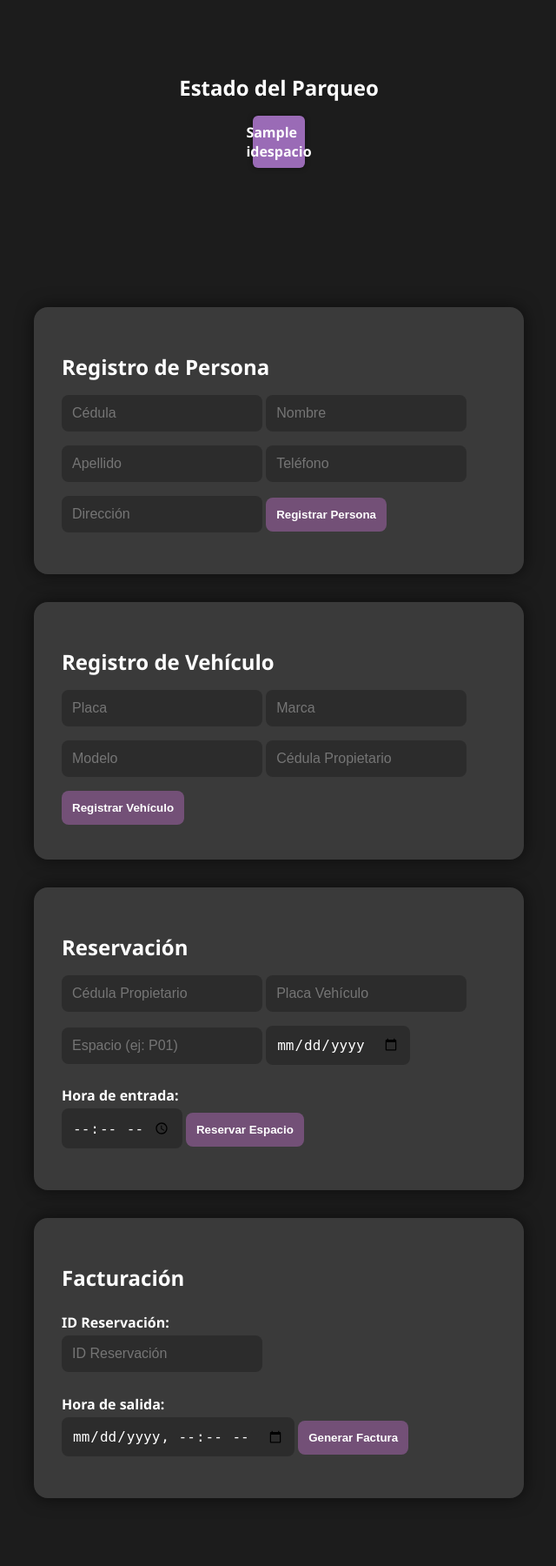
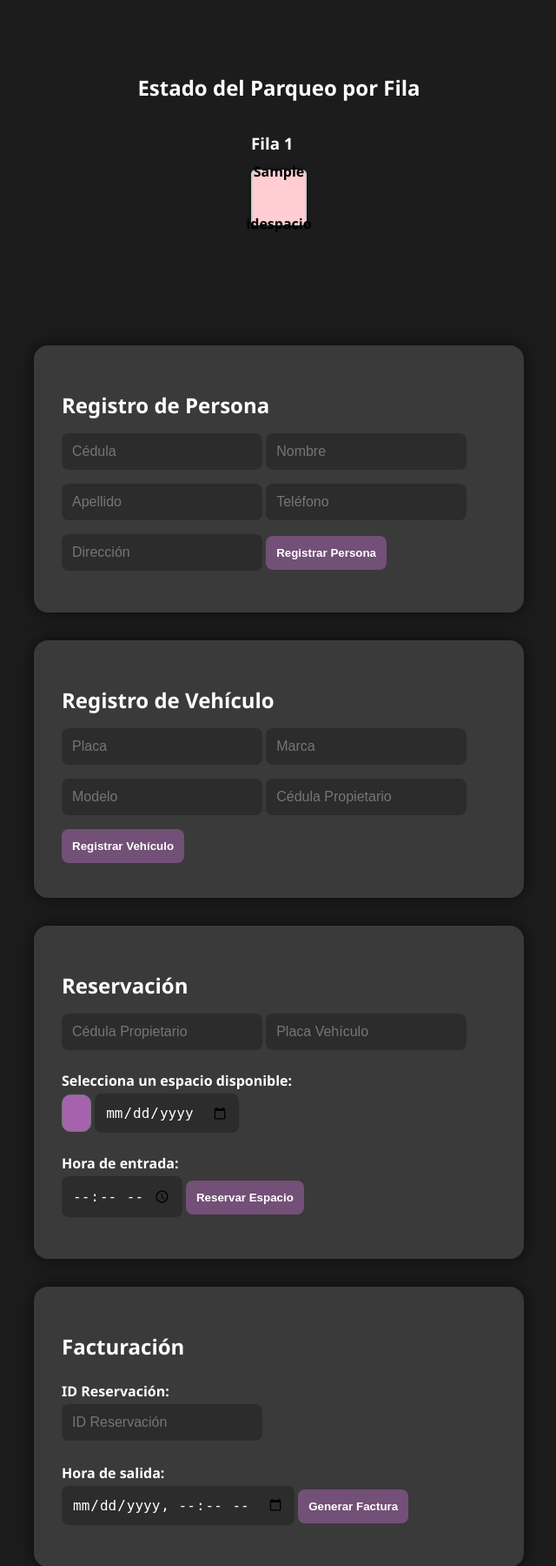
Before and after one commit to daniduartem/Proyecto-Sistema-Inteligente-de-Parqueo, a Flask app: template templates/index.html in a window 1280 px wide. Shown: the part 75-1875 px from the top of the page at 87% size, without its empty margins (319-959 px from the left). Before the commit the page ends 1797 px from the top, so only its background shows below. Run offline with Flask 3, Linux system fonts and the light colour scheme; the template is opened without the code that fills it: most values are stand-ins (such as "Sample title", 1, 10 or a date in 2020); lists and menus that the app fills with data are empty.

Commit message:
Actualizacion

```diff
--- a/app.py
+++ b/app.py
@@ -1,6 +1,7 @@
 from flask import Flask, render_template, request, redirect, flash
 import pyodbc
 from datetime import datetime, timedelta
+import re
 
 app = Flask(__name__)
 app.secret_key = 'clave_segura'
@@ -13,7 +14,7 @@ MAX_HORAS_PERMITIDAS = 10
 class BaseDatos:
     def __init__(self):
         self.con = pyodbc.connect(
-            r'DRIVER={SQL Server};SERVER=EV\SQLEXPRESS;DATABASE=ParqueoDB;Trusted_Connection=yes;'
+            r'DRIVER={SQL Server};SERVER=DANIELA\SQLEXPRESS;DATABASE=ParqueoDB;Trusted_Connection=yes;'
         )
         self.cursor = self.con.cursor()
 
@@ -53,17 +54,53 @@ class Vehiculo(BaseDatos):
         self.ejecutar(sql, (placa, marca, modelo, cedula))
         return "Vehículo registrado correctamente."
 
+# Clase Pila
+class Pila(BaseDatos):
+    def obtener_pila(self, id_fila):
+        sql = "SELECT IDEspacio, Placa FROM PilaEstacionamiento WHERE IDFila=? ORDER BY PosicionEnPila DESC"
+        return self.consultar(sql, (id_fila,))
+
+    def apilar(self, id_fila, id_espacio, placa):
+        pila_actual = self.obtener_pila(id_fila)
+        nueva_posicion = len(pila_actual)
+        sql = ("INSERT INTO PilaEstacionamiento (IDFila, IDEspacio, Placa, PosicionEnPila) "
+               "VALUES (?, ?, ?, ?)")
+        self.ejecutar(sql, (id_fila, id_espacio, placa, nueva_posicion))
+
+    def desapilar(self, id_fila):
+        sql = ("SELECT TOP 1 IDEspacio, Placa FROM PilaEstacionamiento "
+               "WHERE IDFila=? ORDER BY PosicionEnPila DESC")
+        resultado = self.consultar(sql, (id_fila,))
+        if resultado:
+            espacio, placa = resultado[0]
+            self.ejecutar("DELETE FROM PilaEstacionamiento WHERE IDFila=? AND IDEspacio=?", (id_fila, espacio))
+            return placa
+        return None
+
 # Clase Espacio
 class Espacio(BaseDatos):
     def obtener_matriz(self):
-        resultado = self.consultar("SELECT IDEspacio, Ocupado FROM Espacio ORDER BY IDEspacio")
-        matriz = [[None for _ in range(5)] for _ in range(5)]
-        for i in range(5):
-            for j in range(5):
-                index = i * 5 + j
-                if index < len(resultado):
-                    matriz[i][j] = resultado[index]
-        return matriz
+     resultado = self.consultar("SELECT IDEspacio, Ocupado FROM Espacio ORDER BY IDEspacio")
+     matriz = [[None for _ in range(5)] for _ in range(5)]
+
+     for i in range(5):
+        for j in range(5):
+            index = i * 5 + j
+            if index < len(resultado):
+                espacio_raw, ocupado = resultado[index]
+
+                # Convertimos "P01" en 1
+                import re
+                numero = re.search(r'\d+', str(espacio_raw))
+                espacio_id = int(numero.group()) if numero else index + 1
+
+                matriz[i][j] = {
+                    "IDEspacio": espacio_id,           # valor 1–25
+                    "Ocupado": int(ocupado),
+                    "Etiqueta": str(espacio_id)        # también muestra como "1", "2", ...
+                }
+
+     return matriz
 
     def espacio_disponible(self, id_espacio):
         resultado = self.consultar("SELECT Ocupado FROM Espacio WHERE IDEspacio=?", (id_espacio,))
@@ -79,26 +116,37 @@ class Espacio(BaseDatos):
 # Clase Reservacion
 class Reservacion(BaseDatos):
     def registrar(self, cedula, placa, id_espacio, fecha, hora_entrada):
+    # Convertir a formato "P01"
+        id_espacio = f'P{int(id_espacio):02d}'
+
         espacio = Espacio()
-        persona = self.consultar("SELECT 1 FROM Persona WHERE Cedula=?", (cedula,))
+        pila = Pila()
+
+        persona = self.consultar("SELECT 1 FROM Persona WHERE Cedula = ?", (cedula,))
         if not persona:
-            return f"Error: La cédula '{cedula}' no está registrada."
+           return f"Error: La cédula '{cedula}' no está registrada."
 
-        vehiculo = self.consultar("SELECT 1 FROM Vehiculo WHERE Placa=?", (placa,))
+        vehiculo = self.consultar("SELECT 1 FROM Vehiculo WHERE Placa = ?", (placa,))
         if not vehiculo:
-            return f"Error: La placa '{placa}' no está registrada."
+          return f"Error: La placa '{placa}' no está registrada."
 
         if not espacio.espacio_disponible(id_espacio):
-            if not espacio.hay_espacio_libre():
-                self.ejecutar("INSERT INTO ColaEspera (Cedula, Placa) VALUES (?, ?)", (cedula, placa))
-                return "Todos los espacios están ocupados. Se agregó a la cola de espera. Intente de nuevo mas tarde"
-            else:
-                return f"Espacio '{id_espacio}' está ocupado. Elija otro."
+           if not espacio.hay_espacio_libre():
+              self.ejecutar("INSERT INTO ColaEspera (Cedula, Placa) VALUES (?, ?)", (cedula, placa))
+              return "Todos los espacios están ocupados. Se agregó a la lista de espera."
+           else:
+              return f"Espacio '{id_espacio}' está ocupado. Elija otro espacio."
 
         espacio.marcar_ocupado(id_espacio, placa)
-        sql = ("INSERT INTO Reservacion (CedulaPropietario, IDEspacio, Placa, Fecha, HoraEntrada) "
-               "VALUES (?, ?, ?, ?, ?)")
+        fila_id = int(re.search(r'\d+', id_espacio).group()) // 5
+        pila.apilar(fila_id, id_espacio, placa)
+
+        sql = (
+        "INSERT INTO Reservacion (CedulaPropietario, IDEspacio, Placa, Fecha, HoraEntrada) "
+        "VALUES (?, ?, ?, ?, ?)"
+        )
         self.ejecutar(sql, (cedula, id_espacio, placa, fecha, hora_entrada))
+
         return "Reservación registrada correctamente."
 
 # Clase Factura
--- a/static/style.css
+++ b/static/style.css
@@ -54,7 +54,7 @@ section {
   height: 60px;
   border-radius: 6px;
   font-weight: bold;
-  color: white;
+  color: rgb(0, 0, 0);
   display: flex;
   align-items: center;
   justify-content: center;
@@ -159,3 +159,14 @@ section {
   margin-bottom: 0.5rem;
   box-shadow: 0 0 10px rgba(0,0,0,0.3);
 }
+.select-espacio {
+  background-color: #ea7ef89c;
+  color: rgb(0, 0, 0);
+  padding: 0.75rem 1rem;
+  border-radius: 10px;
+  font-size: 1rem;
+  cursor: pointer;
+  appearance: none;
+  text-align: center;
+  width: fit-content;
+}
--- a/templates/index.html
+++ b/templates/index.html
@@ -2,7 +2,7 @@
 <html lang="es">
 <head>
   <meta charset="UTF-8">
-  <title>Sistema de Parqueo</title>
+  <title>Sistema de Parqueo Inteligente</title>
   <link rel="stylesheet" href="/static/style.css">
   <style>
     form label {
@@ -10,6 +10,26 @@
       margin-top: 8px;
       margin-bottom: 4px;
       font-weight: bold;
+    }
+    .fila {
+      display: flex;
+      gap: 10px;
+      margin-bottom: 10px;
+    }
+    .espacio {
+      width: 60px;
+      height: 60px;
+      text-align: center;
+      line-height: 60px;
+      border-radius: 5px;
+      font-weight: bold;
+      border: 2px solid #ccc;
+    }
+    .libre {
+      background-color: #c8e6c9;
+    }
+    .ocupado {
+      background-color: #ffcdd2;
     }
   </style>
 </head>
@@ -20,9 +40,10 @@
 
   <section class="estado">
   <div class="bloque-parqueo">
-      <h2>Estado del Parqueo</h2>
-      <div class="tabla-parqueo">
+    <h2>Estado del Parqueo por Fila</h2>
     {% for fila in matriz %}
+    <div>
+      <h3>Fila {{ loop.index }}</h3>
       <div class="fila">
         {% for espacio in fila %}
         {% if espacio %}
@@ -30,12 +51,12 @@
           {{ espacio.IDEspacio }}
         </div>
         {% else %}
-                <div class="espacio libre"></div>
+        <div class="espacio libre">-</div>
         {% endif %}
         {% endfor %}
       </div>
+    </div>
     {% endfor %}
-      </div>
   </div>
 </section>
 
@@ -80,7 +101,20 @@
   <form action="/reservar" method="post">
     <input type="text" name="cedula_reserva" placeholder="Cédula Propietario" required>
     <input type="text" name="placa_reserva" placeholder="Placa Vehículo" required>
-        <input type="text" name="espacio" placeholder="Espacio (ej: P01)" required>
+
+    <label for="espacio">Selecciona un espacio disponible:</label>
+    <select name="espacio" id="espacio" class="select-espacio" required>
+  {% for fila in matriz %}
+    {% for espacio in fila %}
+      {% if espacio and espacio.Ocupado == 0 %}
+         <option value="{{ espacio.IDEspacio }}">
+           Espacio {{ espacio.Etiqueta }}
+         </option>
+     {% endif %}
+    {% endfor %}
+  {% endfor %}
+</select>
+
     <input type="date" name="fecha" required>
     <label for="hora_entrada">Hora de entrada:</label>
     <input type="time" name="hora_entrada" id="hora_entrada" required>
```
Also changed, not shown: parqueo.sql (+14 -3 lines). Lines whose indentation alone changed are shown as unchanged.
